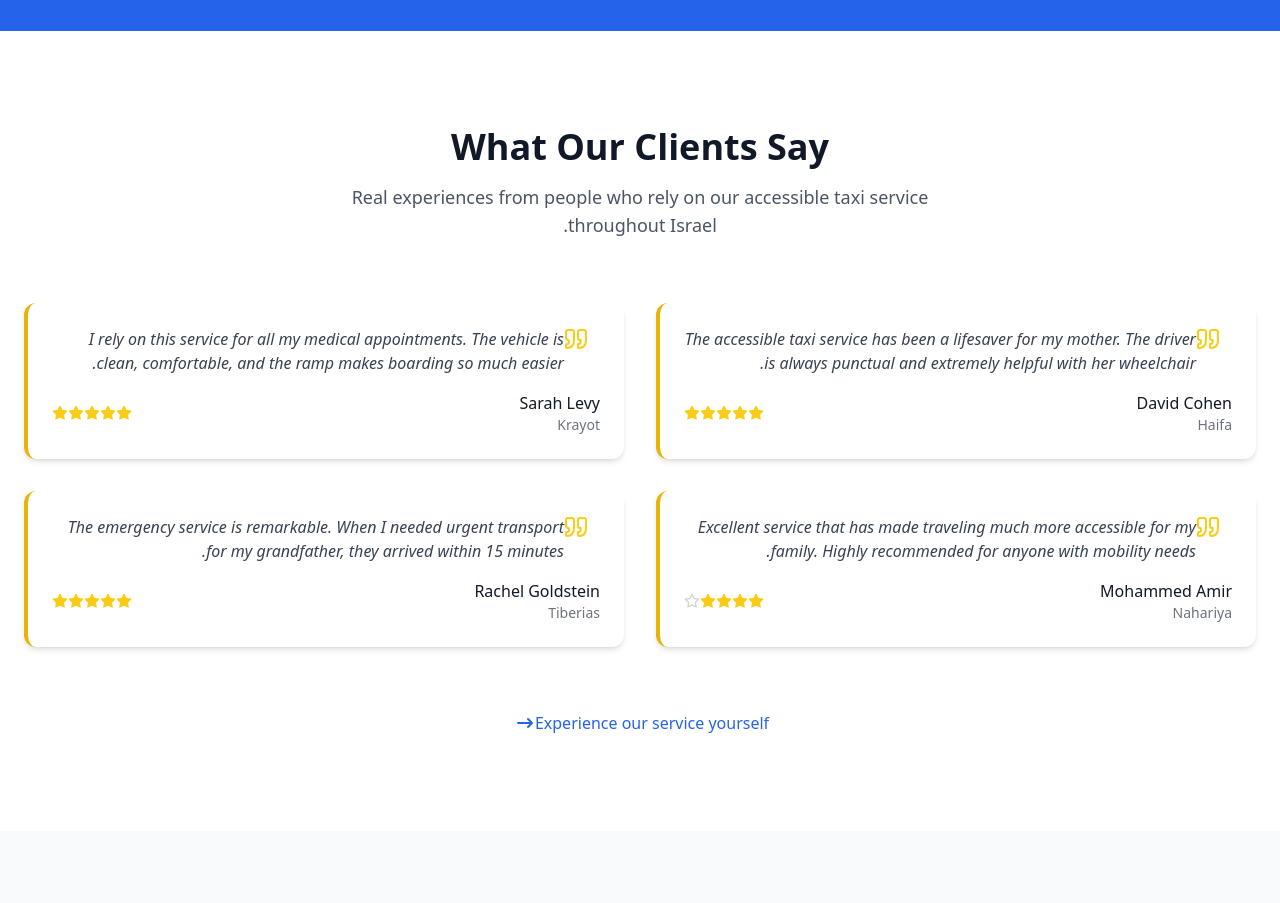
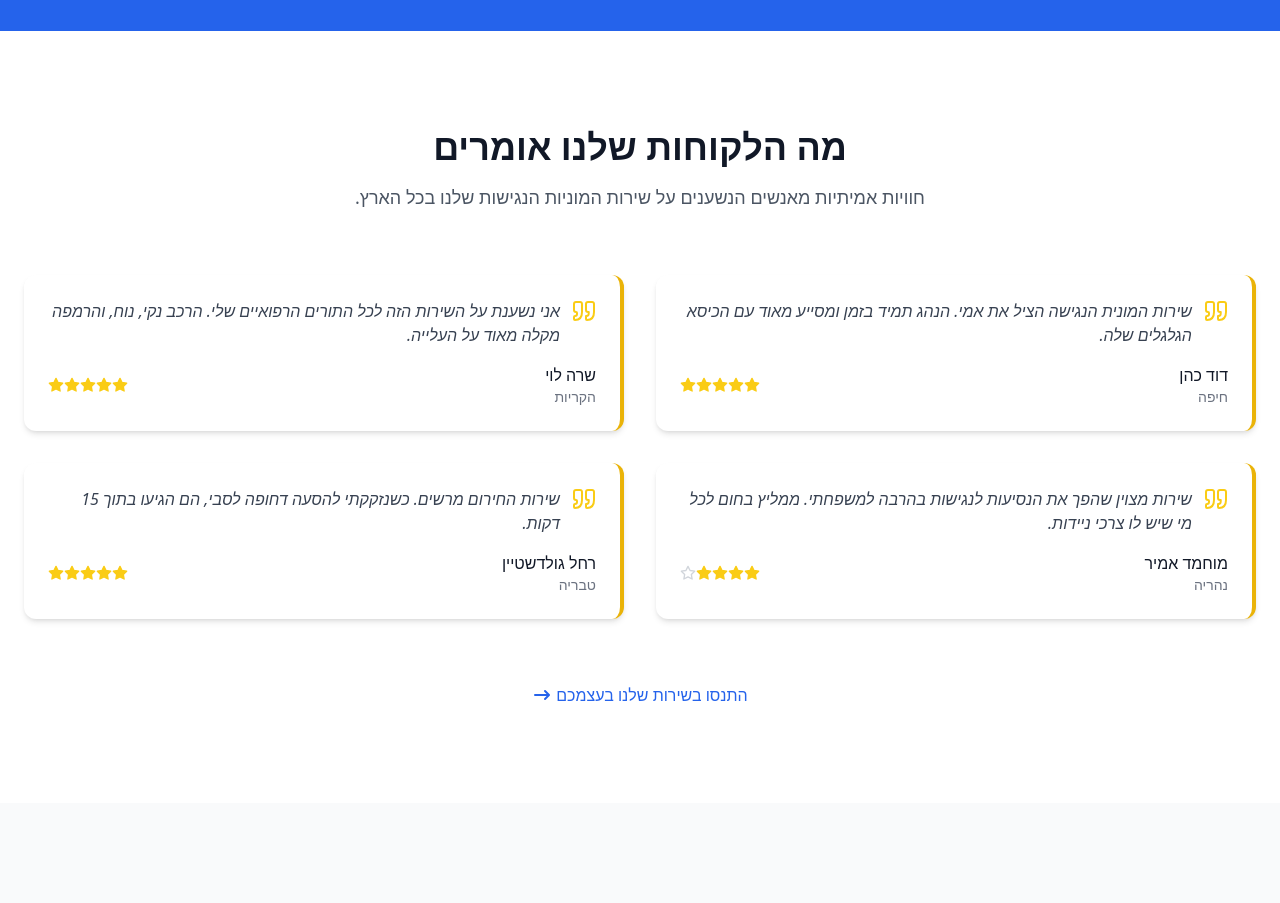
Before and after one commit to abudyha123/Johnny-TaxiDriver, a React (Vite) app: page / in a window 1280 px wide. Shown: the part 2720-3623 px from the top of the page. Built offline with nearby package versions, Linux system fonts and the light colour scheme.

Commit message:
Update Testimonials.tsx

```diff
--- a/src/components/Testimonials.tsx
+++ b/src/components/Testimonials.tsx
@@ -1,27 +1,37 @@
 import React from 'react';
+import { useTranslation } from 'react-i18next';
 import Section from './ui/Section';
-import { TESTIMONIALS } from '../constants';
 import Rating from './ui/Rating';
 import { Quote } from 'lucide-react';
 
+type TestimonialItem = {
+  name: string;
+  content: string;
+  location: string;
+  rating: number;
+};
+
 const Testimonials: React.FC = () => {
+  const { t } = useTranslation();
+  const items = t('testimonialsSection.items', { returnObjects: true }) as TestimonialItem[];
+
   return (
     <Section id="testimonials" background="white">
       <div className="text-center mb-16">
-        <h2 className="text-3xl md:text-4xl font-bold text-gray-900 mb-4">What Our Clients Say</h2>
+        <h2 className="text-3xl md:text-4xl font-bold text-gray-900 mb-4">{t('testimonialsSection.sectionTitle')}</h2>
         <p className="text-lg text-gray-600 max-w-2xl mx-auto">
-          Real experiences from people who rely on our accessible taxi service throughout Israel.
+          {t('testimonialsSection.sectionSubtitle')}
         </p>
       </div>
 
       <div className="grid grid-cols-1 md:grid-cols-2 gap-8">
-        {TESTIMONIALS.map((testimonial) => (
+        {items.map((testimonial, index) => (
           <div
-            key={testimonial.id}
-            className="group bg-white rounded-xl shadow-md p-6 border-l-4 border-yellow-500 card-hover"
+            key={index}
+            className="group bg-white rounded-xl shadow-md p-6 border-s-4 border-yellow-500 card-hover"
           >
             <div className="flex items-start mb-4">
-              <Quote className="text-yellow-400 mr-3 flex-shrink-0 transition-transform duration-300 group-hover:scale-125 group-hover:rotate-6" size={24} />
+              <Quote className="text-yellow-400 me-3 flex-shrink-0 transition-transform duration-300 group-hover:scale-125 group-hover:rotate-6" size={24} />
               <p className="text-gray-700 italic">{testimonial.content}</p>
             </div>
 
@@ -46,8 +56,8 @@ const Testimonials: React.FC = () => {
             bookingSection?.scrollIntoView({ behavior: 'smooth' });
           }}
         >
-          <span>Experience our service yourself</span>
-          <svg xmlns="http://www.w3.org/2000/svg" className="h-5 w-5 ml-1" viewBox="0 0 20 20" fill="currentColor">
+          <span>{t('testimonialsSection.cta')}</span>
+          <svg xmlns="http://www.w3.org/2000/svg" className="h-5 w-5 ms-1" viewBox="0 0 20 20" fill="currentColor">
             <path fillRule="evenodd" d="M12.293 5.293a1 1 0 011.414 0l4 4a1 1 0 010 1.414l-4 4a1 1 0 01-1.414-1.414L14.586 11H3a1 1 0 110-2h11.586l-2.293-2.293a1 1 0 010-1.414z" clipRule="evenodd" />
           </svg>
         </a>
```
